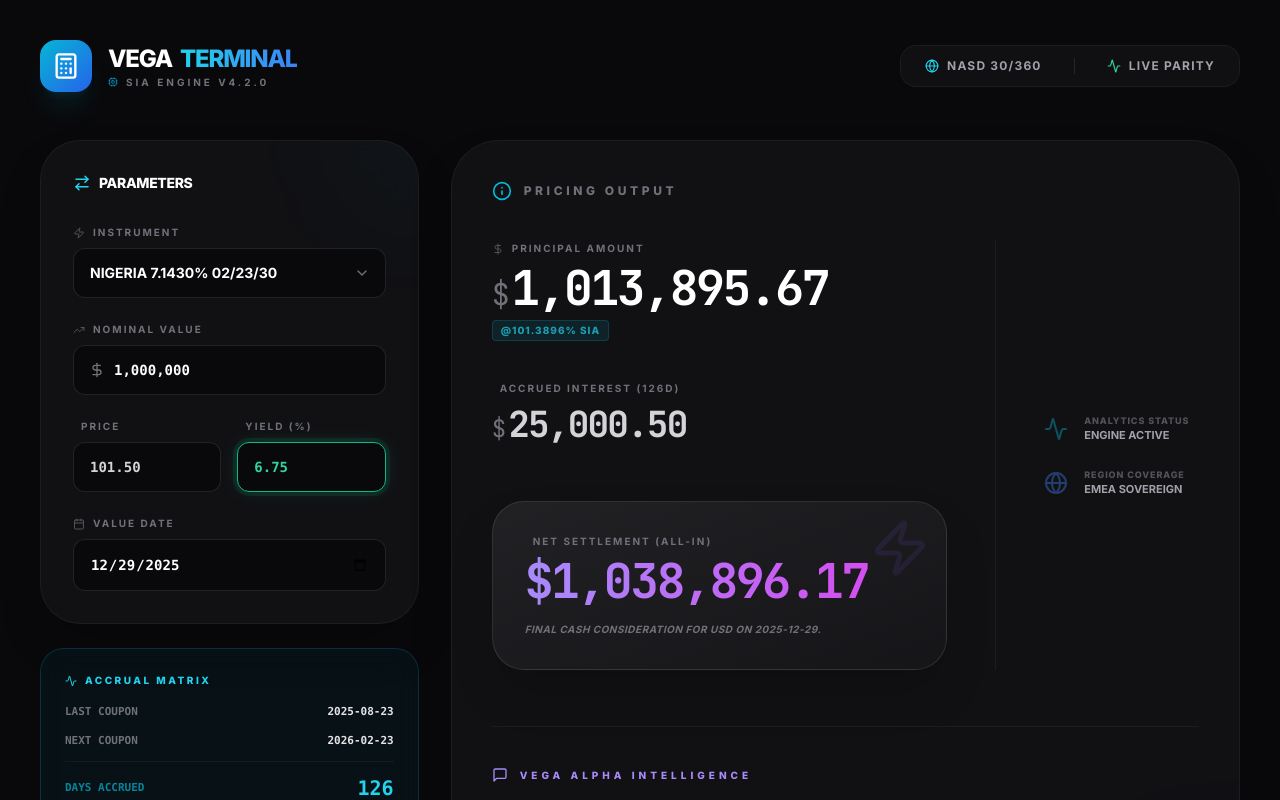
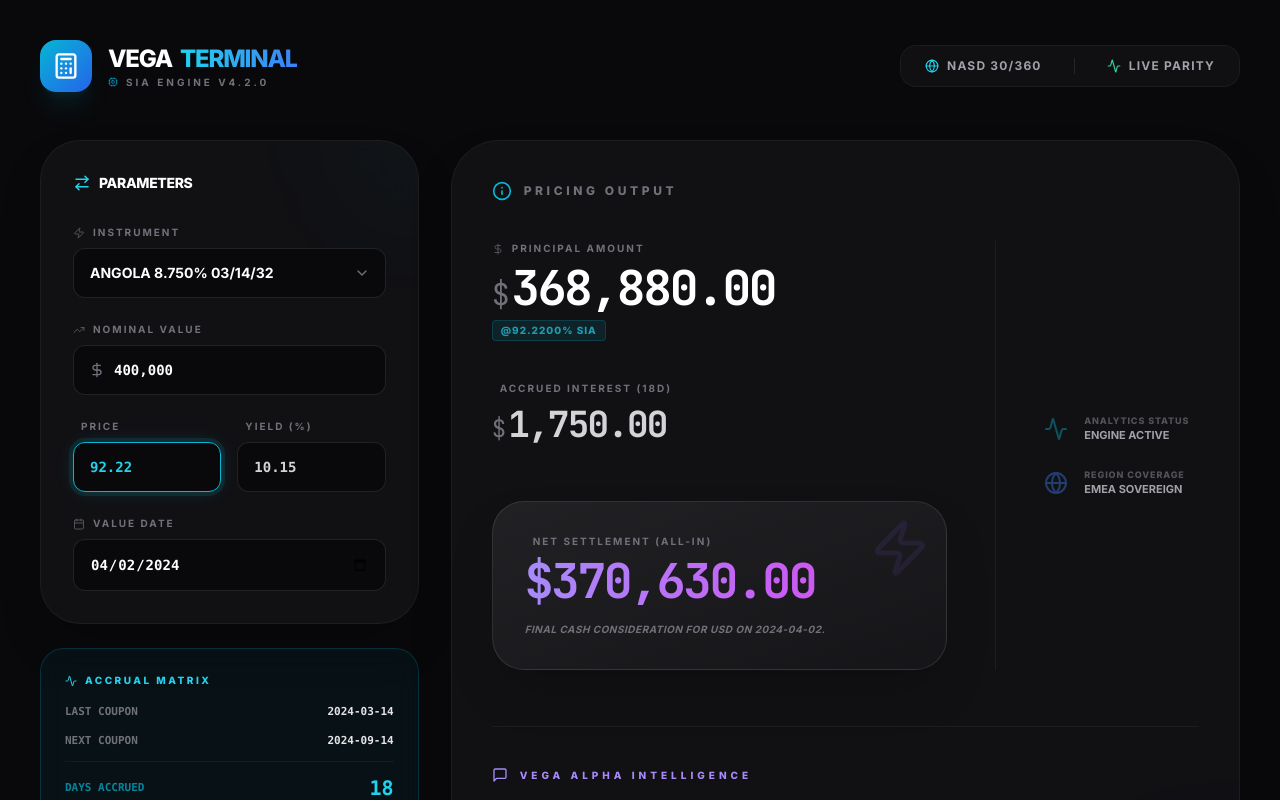
Before and after one commit to auduatiku-lab/Vegaterminal2, a React (Vite) app: page / in a window 1280 px wide. Shown: the top 800 px of the page. Built offline with nearby package versions, Linux system fonts and the light colour scheme.

Commit message:
feat: Update default bond data and settlement date
Adds a new Angola Eurobond to constants.
Adjusts default settlement date, face value, clean price, and yield inputs to match the newly added Angola bond for initial display.

```diff
--- a/App.tsx
+++ b/App.tsx
@@ -1,7 +1,7 @@
 
 import React, { useState, useEffect, useMemo } from 'react';
 import { Bond, CalculationResult, InputSource } from './types';
-import { BONDS, DEFAULT_SETTLEMENT } from './constants';
+import { BONDS } from './constants';
 import { calculateBondPrice, calculateYield } from './services/bondCalculator';
 import { getMarketInsight } from './services/geminiService';
 import {
@@ -20,13 +20,13 @@ import {
 } from 'lucide-react';
 
 const App: React.FC = () => {
-  // Set default to NG-2030 (index 0)
+  // Parity State: Angola 2032, FV 400k, Price 92.22, Date 2024-04-02
   const [selectedBondId, setSelectedBondId] = useState<string>(BONDS[0].id);
-  const [settlementDate, setSettlementDate] = useState<string>("2025-12-29");
-  const [faceValueStr, setFaceValueStr] = useState<string>("1,000,000");
-  const [cleanPriceStr, setCleanPriceStr] = useState<string>("101.50"); // Adjusted default for NG-2030
-  const [yieldStr, setYieldStr] = useState<string>("6.75");
-  const [lastSource, setLastSource] = useState<InputSource>('yield');
+  const [settlementDate, setSettlementDate] = useState<string>("2024-04-02");
+  const [faceValueStr, setFaceValueStr] = useState<string>("400,000");
+  const [cleanPriceStr, setCleanPriceStr] = useState<string>("92.22");
+  const [yieldStr, setYieldStr] = useState<string>("10.15");
+  const [lastSource, setLastSource] = useState<InputSource>('price');
   const [insight, setInsight] = useState<string>('');
   const [loadingInsight, setLoadingInsight] = useState<boolean>(false);
 
@@ -117,7 +117,6 @@ const App: React.FC = () => {
 
   return (
     <div className="min-h-screen bg-zinc-950 text-zinc-100 p-4 md:p-8 lg:p-10 flex flex-col items-center selection:bg-cyan-500/30 touch-manipulation">
-      {/* Navigation / Header */}
       <header className="w-full max-w-7xl flex flex-col md:flex-row items-center justify-between mb-8 md:mb-12 gap-6">
         <div className="flex items-center gap-4">
           <div className="bg-gradient-to-br from-cyan-500 to-blue-600 p-2.5 md:p-3 rounded-2xl shadow-xl shadow-cyan-500/10">
@@ -148,7 +147,6 @@ const App: React.FC = () => {
       </header>
 
       <main className="grid grid-cols-1 lg:grid-cols-12 gap-6 md:gap-8 w-full max-w-7xl">
-        {/* LEFT COLUMN: INPUTS */}
         <div className="lg:col-span-4 flex flex-col gap-6">
           <section className="bg-zinc-900/60 border border-white/5 rounded-[2rem] md:rounded-[2.5rem] p-6 md:p-8 backdrop-blur-xl shadow-2xl relative overflow-hidden">
             <div className="absolute top-0 right-0 w-32 h-32 bg-cyan-500/5 blur-[60px] rounded-full -mr-16 -mt-16"></div>
@@ -255,7 +253,6 @@ const App: React.FC = () => {
           </section>
         </div>
 
-        {/* RIGHT COLUMN: RESULTS */}
         <div className="lg:col-span-8 space-y-6 md:space-y-8">
           <section className="bg-zinc-900/60 border border-white/5 rounded-[2.5rem] md:rounded-[3rem] p-6 md:p-10 backdrop-blur-xl shadow-2xl h-full flex flex-col relative overflow-hidden">
             <div className="absolute bottom-0 right-0 w-64 h-64 bg-violet-600/5 blur-[100px] rounded-full -mb-32 -mr-32"></div>
@@ -324,7 +321,6 @@ const App: React.FC = () => {
               </div>
             </div>
 
-            {/* AI INSIGHT SECTION */}
             <section className="mt-10 md:mt-14 pt-8 md:pt-10 border-t border-white/5">
                <div className="flex items-center gap-3 mb-5 md:mb-6 text-violet-400 uppercase text-[9px] md:text-[10px] font-black tracking-[0.4em]">
                  <MessageSquare size={16} />
@@ -347,7 +343,6 @@ const App: React.FC = () => {
                </div>
             </section>
 
-            {/* SPECS FOOTER */}
             <section className="mt-8 md:mt-10 pt-8 md:pt-10 border-t border-white/5 grid grid-cols-2 md:grid-cols-4 gap-6 md:gap-8">
               <div>
                 <p className="text-[8px] md:text-[9px] font-black text-zinc-600 uppercase mb-2 tracking-[0.2em]">Coupon</p>
--- a/constants.ts
+++ b/constants.ts
@@ -2,6 +2,14 @@
 import { Bond } from './types';
 
 export const BONDS: Bond[] = [
+  {
+    id: 'AO-2032',
+    name: 'ANGOLA 8.750% 03/14/32',
+    couponRate: 8.75,
+    maturityDate: '2032-03-14',
+    frequency: 2,
+    currency: 'USD'
+  },
   {
     id: 'NG-2030',
     name: 'NIGERIA 7.1430% 02/23/30',
@@ -109,4 +117,4 @@ export const BONDS: Bond[] = [
   }
 ];
 
-export const DEFAULT_SETTLEMENT = new Date().toISOString().split('T')[0];
+export const DEFAULT_SETTLEMENT = '2024-04-02';
```
